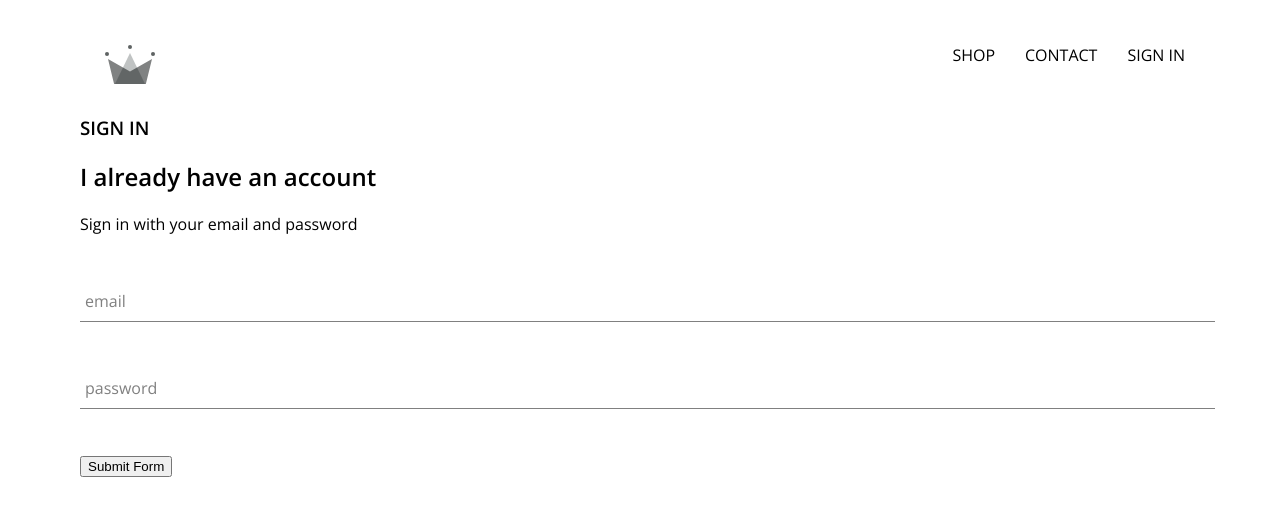
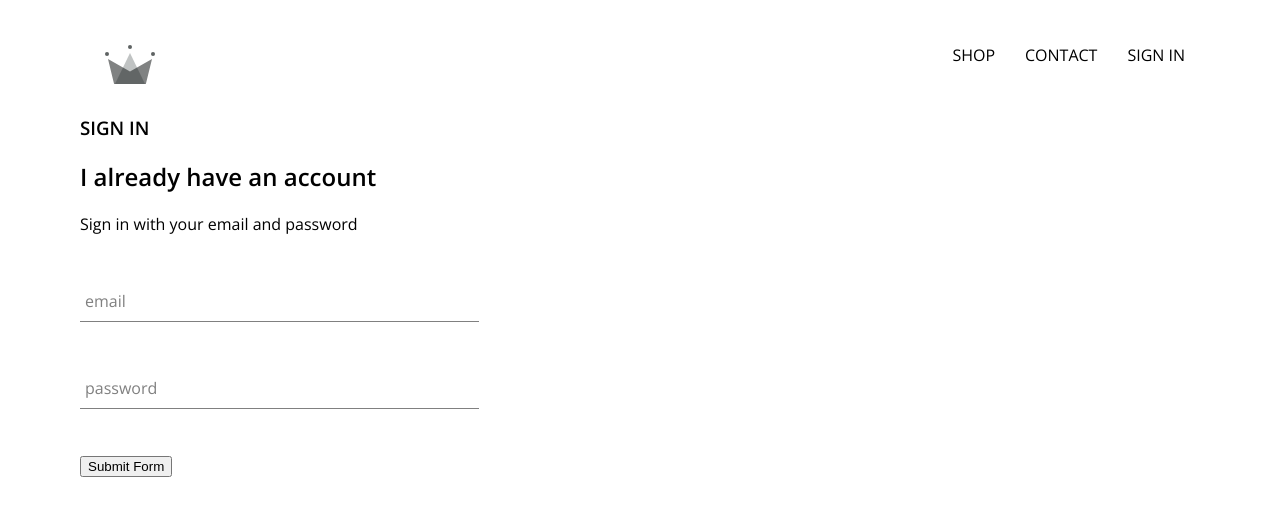
Before and after one commit to AlexanderPolzhofer/crwn_clothing_e-commerce, a React (Create React App) app: page /sign in a window 1280 px wide. Shown: the top 516 px of the page. Built offline with nearby package versions, Linux system fonts and the light colour scheme.

Commit message:
modify signin stylesheet

```diff
--- a/src/components/sign-in-and-sign-up-page/SignIn.component.jsx
+++ b/src/components/sign-in-and-sign-up-page/SignIn.component.jsx
@@ -1,5 +1,6 @@
 import React from 'react';
 import FormInput from './FormInput.component';
+import './SignIn.component.scss';
 
 class SignIn extends React.Component {
 
--- a/src/components/sign-in-and-sign-up-page/SignIn.component.scss
+++ b/src/components/sign-in-and-sign-up-page/SignIn.component.scss
@@ -0,0 +1,3 @@
+.sign-in{
+    width: 30vw;
+}
```
